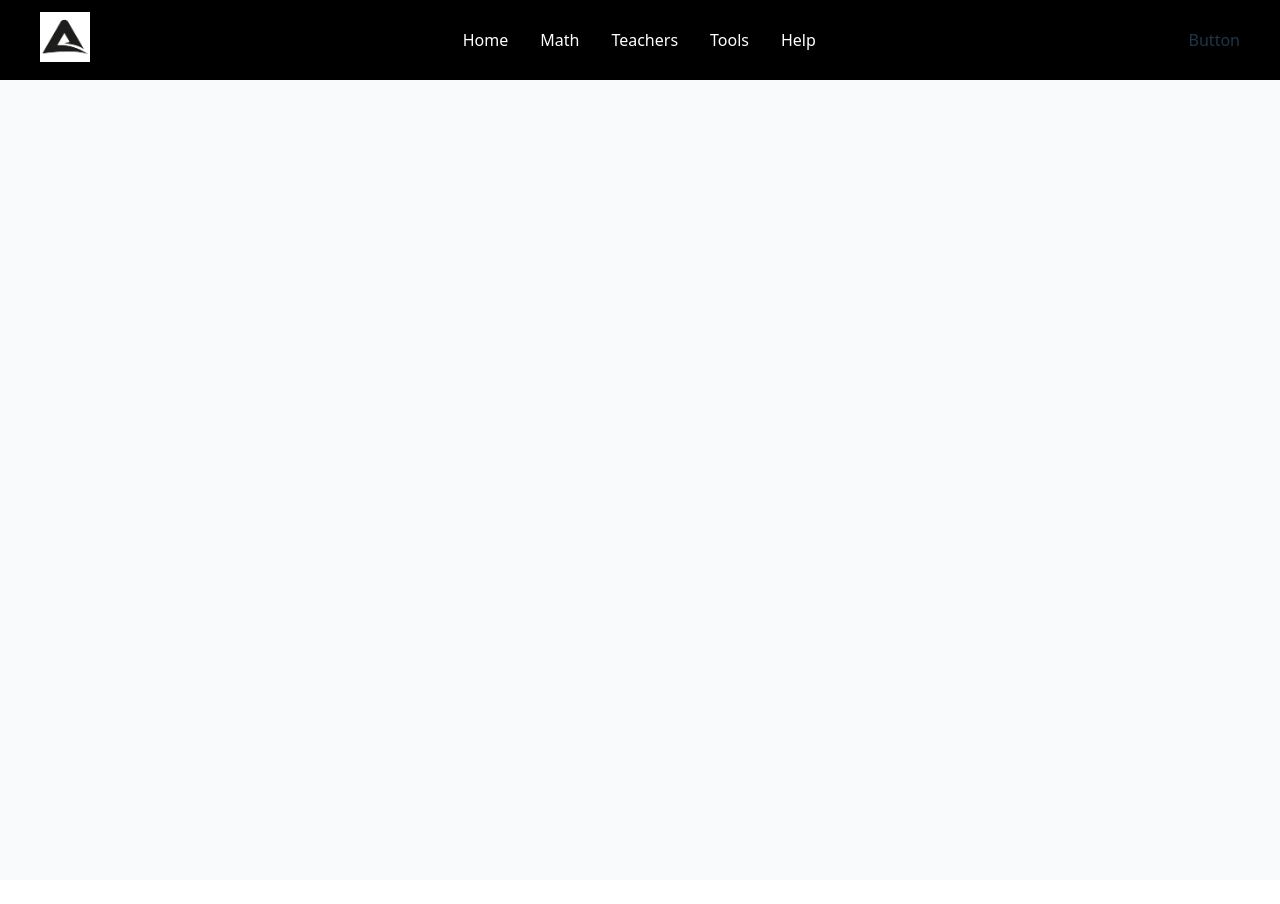
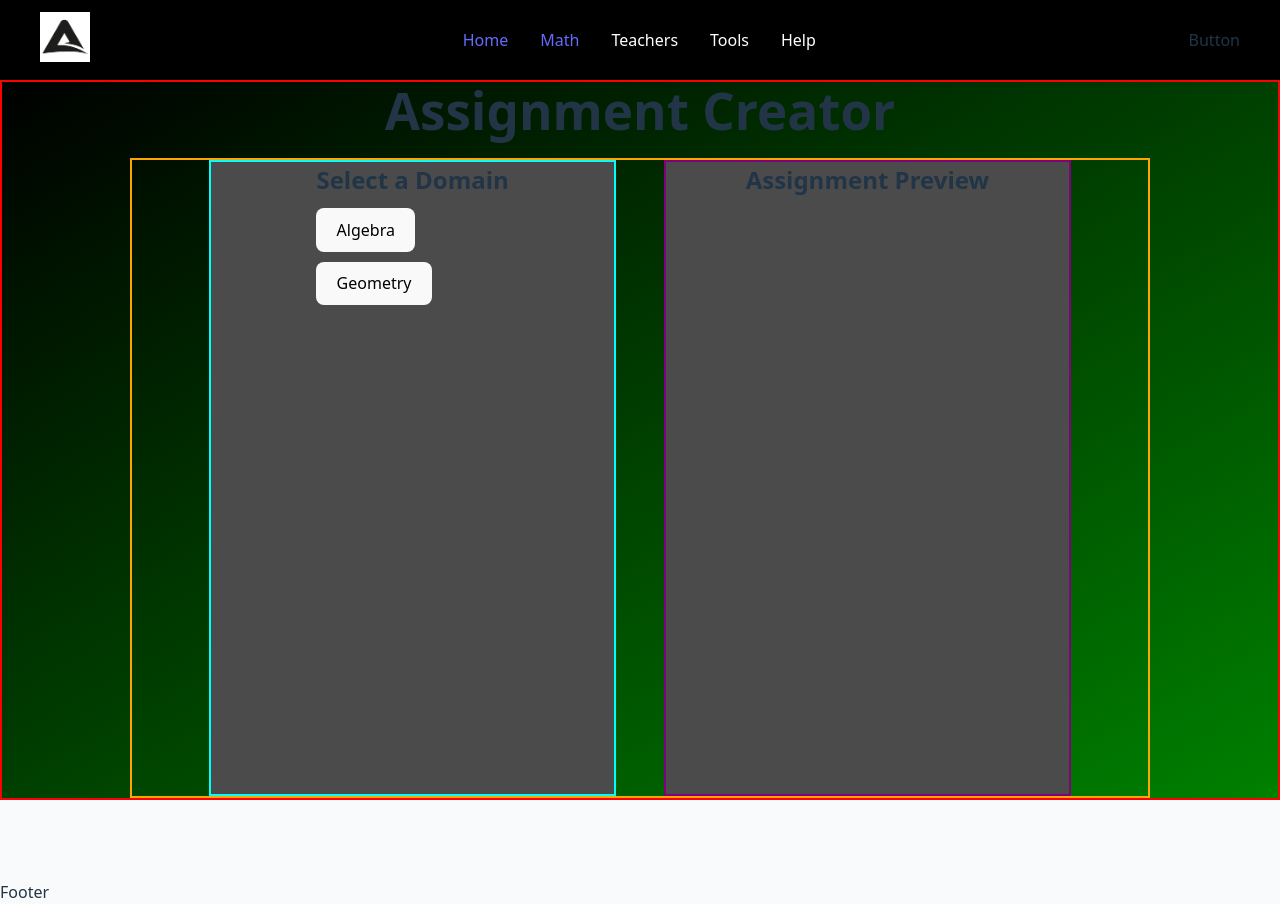
Before and after one commit to NCunningham12/axiom_frontend, a React (Vite) app: page /assignment-creator in a window 1280 px wide. Before the commit the page ends 880 px from the top, so only its background shows below. Built offline with nearby package versions, Linux system fonts and the light colour scheme.

Commit message:
Assignment Creator implemented

```diff
--- a/src/App.jsx
+++ b/src/App.jsx
@@ -2,7 +2,9 @@ import React from 'react';
 import { BrowserRouter as Router, Routes, Route } from 'react-router-dom';
 import Home from './pages/Home';
 import NavBar from './sections/NavBar';
-import "./App.css"
+import Footer from './sections/Footer';
+import AssignmentCreator from './pages/AssignmentCreator';
+import './App.css';
 
 function App() {
   return (
@@ -12,8 +14,10 @@ function App() {
         <div className="main-wrapper">
           <Routes>
             <Route path="/" element={<Home />} />
+            <Route path="/assignment-creator" element={<AssignmentCreator />} />
           </Routes>
         </div>
+        <Footer />
       </Router>
     </>
   );
--- /dev/null
+++ b/src/pages/AssignmentCreator.css
@@ -0,0 +1,57 @@
+.ac-container {
+  border: 2px red solid;
+  display: flex;
+  flex-direction: column;
+  align-items: center;
+  background: linear-gradient(to bottom right, #000000, #008000);
+}
+
+.ac-content-wrapper {
+  border: 2px solid orange;
+  display: flex;
+  flex-direction: row;
+  width: 80%;
+  min-height: 80vh;
+  justify-content: center;
+  gap: 3rem;
+  margin-top: 20px;
+}
+
+.ac-panel {
+  background-color: rgb(75, 75, 75);
+  width: 40%;
+  display: flex;
+  flex-direction: column;
+  align-items: center;
+}
+
+.ac-left-side {
+  border: 2px solid cyan;
+}
+
+.ac-right-side {
+  border: 2px solid purple;
+}
+
+.question-card {
+  display: flex;
+  justify-content: space-between;
+  align-items: center;
+  background-color: white;
+  color: black;
+  margin: 0.5rem;
+  padding: 0.5rem;
+  width: 80%;
+  height: 40px;
+  border-radius: 4px;
+  box-shadow: 0 2px 4px rgba(0, 0, 0, 0.1);
+}
+
+.remove-btn {
+  background: transparent;
+  color: red;
+  border: none;
+  font-size: 1rem;
+  margin-left: 1rem;
+  cursor: pointer;
+}
--- /dev/null
+++ b/src/pages/AssignmentCreator.jsx
@@ -0,0 +1,128 @@
+import React, { useState, useEffect } from 'react';
+import './AssignmentCreator.css';
+
+const AssignmentCreator = () => {
+  const [selectedDomain, setSelectedDomain] = useState(null);
+  const [expandedSubdomain, setExpandedSubdomain] = useState(null);
+  const [assignmentTopics, setAssignmentTopics] = useState([]);
+
+  // Reset expanded subdomain when the domain changes
+  useEffect(() => {
+    setExpandedSubdomain(null);
+  }, [selectedDomain]);
+
+  const handleRemove = (indexToRemove) => {
+    setAssignmentTopics((prev) =>
+      prev.filter((_, index) => index !== indexToRemove)
+    );
+  };
+
+  // Sample placeholder data
+  const domains = [
+    {
+      id: 1,
+      name: 'Algebra',
+      subdomains: [
+        {
+          id: 101,
+          name: 'Linear Equations',
+          topics: ['One-Step', 'Two-Step', 'Word Problems'],
+        },
+        {
+          id: 102,
+          name: 'Inequalities',
+          topics: ['Graphing', 'Solving', 'Compound'],
+        },
+      ],
+    },
+    {
+      id: 2,
+      name: 'Geometry',
+      subdomains: [
+        { id: 201, name: 'Angles', topics: ['Acute', 'Right', 'Obtuse'] },
+      ],
+    },
+  ];
+
+  return (
+    <div className="ac-container">
+      <h1 className="ac-title">Assignment Creator</h1>
+      <div className="ac-content-wrapper">
+        <div className="ac-left-side ac-panel">
+          {!selectedDomain ? (
+            // === DOMAIN LIST SCREEN ===
+            <div>
+              <h2>Select a Domain</h2>
+              {domains.map((domain) => (
+                <button
+                  key={domain.id}
+                  onClick={() => setSelectedDomain(domain)}
+                  style={{ display: 'block', margin: '10px 0' }}
+                >
+                  {domain.name}
+                </button>
+              ))}
+            </div>
+          ) : (
+            // === SUBDOMAIN DROPDOWNS SCREEN ===
+            <div>
+              <button onClick={() => setSelectedDomain(null)}>
+                ← Back to Domains
+              </button>
+              <h2>{selectedDomain.name}</h2>
+
+              {selectedDomain.subdomains.map((sub) => (
+                <div key={sub.id} style={{ margin: '10px 0' }}>
+                  <button
+                    onClick={() =>
+                      setExpandedSubdomain((prev) =>
+                        prev === sub.id ? null : sub.id
+                      )
+                    }
+                  >
+                    {sub.name}
+                  </button>
+
+                  {expandedSubdomain === sub.id && (
+                    <ul>
+                      {sub.topics.map((topic) => (
+                        <li key={topic}>
+                          {topic}{' '}
+                          <button
+                            onClick={() => {
+                              console.log(topic);
+                              setAssignmentTopics((prev) => [...prev, topic]);
+                              console.log(assignmentTopics);
+                            }}
+                          >
+                            Add
+                          </button>
+                        </li>
+                      ))}
+                    </ul>
+                  )}
+                </div>
+              ))}
+            </div>
+          )}
+        </div>
+        <div className="ac-right-side ac-panel">
+          <h2 className="ac-preview-title">Assignment Preview</h2>
+          {assignmentTopics.map((topic, index) => (
+            <div key={index} className="question-card">
+              <span>{topic}</span>
+              <button
+                className="remove-btn"
+                onClick={() => handleRemove(index)}
+              >
+                ❌
+              </button>
+            </div>
+          ))}
+        </div>
+      </div>
+    </div>
+  );
+};
+
+export default AssignmentCreator;
--- /dev/null
+++ b/src/sections/Footer.jsx
@@ -0,0 +1,9 @@
+import React from 'react'
+
+const Footer = () => {
+  return (
+    <div>Footer</div>
+  )
+}
+
+export default Footer
--- a/src/sections/NavBar.jsx
+++ b/src/sections/NavBar.jsx
@@ -14,8 +14,16 @@ const NavBar = () => {
         </div>
 
         <ul className="nav-menu">
-          <li className="nav-item">Home</li>
-          <li className="nav-item">Math</li>
+          <li className="nav-item">
+            <Link to="/" className="nav-links">
+              Home
+            </Link>
+          </li>
+          <li className="nav-item">
+            <Link to="/assignment-creator" className="nav-links">
+              Math
+            </Link>
+          </li>
           <li className="nav-item">Teachers</li>
           <li className="nav-item">Tools</li>
           <li className="nav-item">Help</li>
--- a/src/sections/Navbar.css
+++ b/src/sections/Navbar.css
@@ -1,10 +1,14 @@
 .nav-container {
+  position: sticky;
   width: 100%;
   background-color: #000000; /* dark gray for visibility */
   padding: 0 2rem;
 }
 
 .navbar {
+  position: sticky;
+  top: 0;
+  z-index: 1000;
   max-width: 1200px;
   margin: 0 auto;
   display: flex;
```
